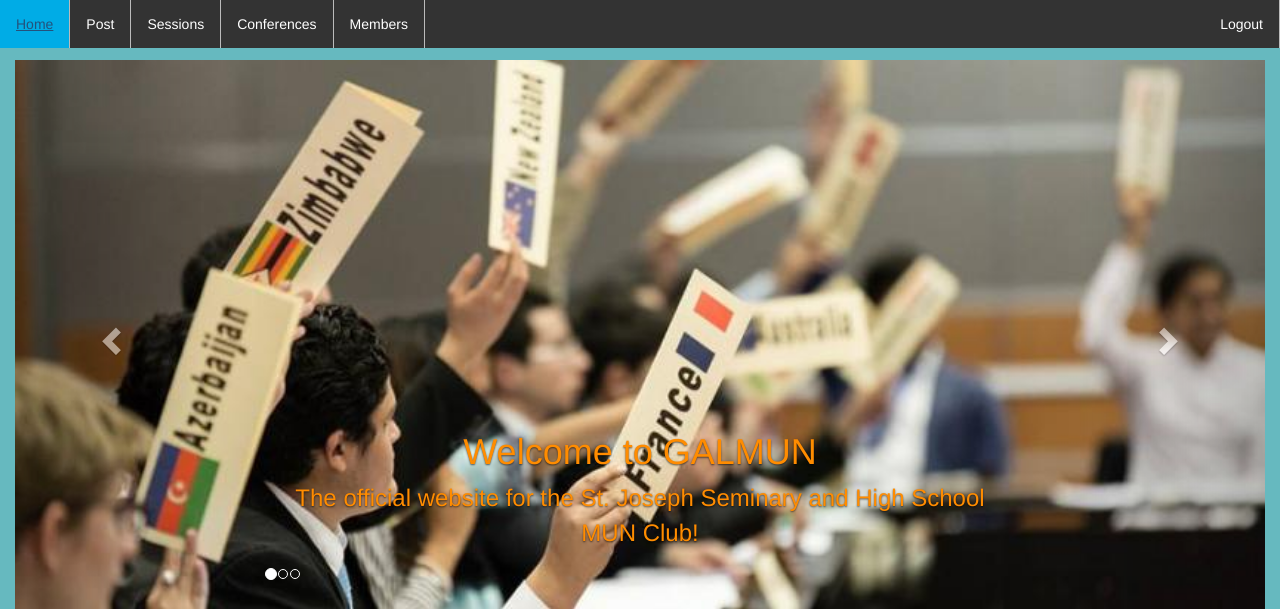
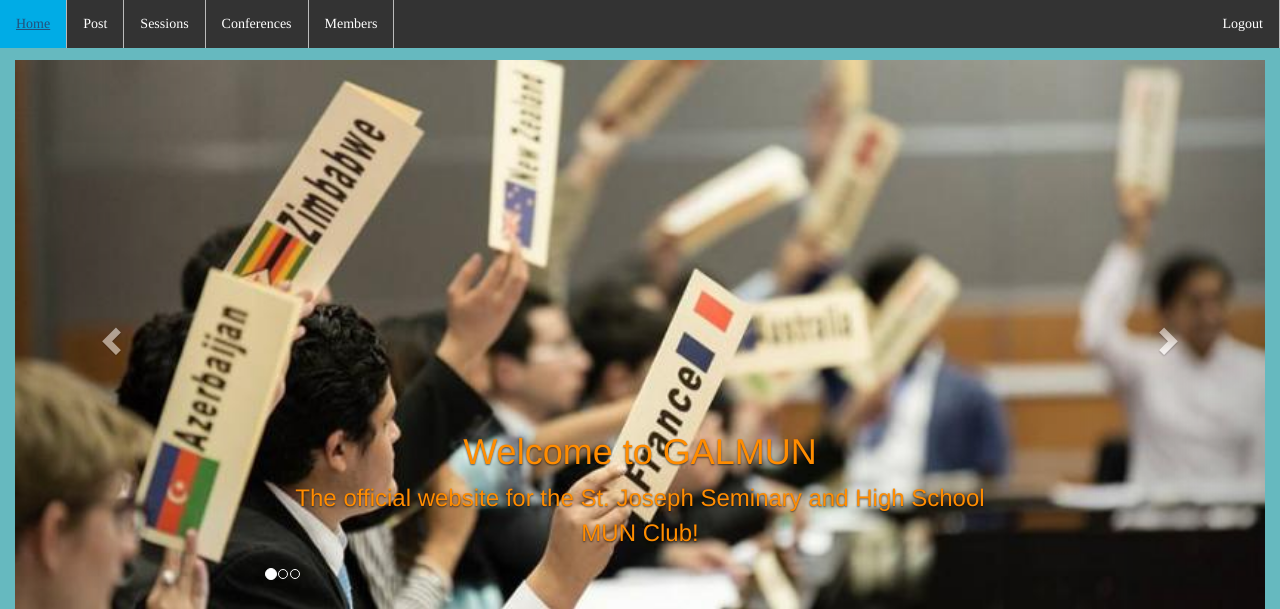
Before and after one commit to naim18-meet/cd-lab3-y2yl2, a Flask app: page /home in a window 1280 px wide. Shown: the top 609 px of the page. Run offline with Flask 2, Linux system fonts and the light colour scheme; some libraries are stand-ins or nearby versions.

Commit message:
Almost done

```diff
--- a/static/stylesheets/conferences_style.css
+++ b/static/stylesheets/conferences_style.css
@@ -17,6 +17,7 @@
     text-align: center;
     padding: 14px 16px;
     text-decoration: none;
+    font-family: Times;
 }
 
 li a:hover {
--- a/static/stylesheets/home_style.css
+++ b/static/stylesheets/home_style.css
@@ -17,6 +17,7 @@
     text-align: center;
     padding: 14px 16px;
     text-decoration: none;
+    font-family: Times;
 }
 
 li a:hover {
--- a/static/stylesheets/members_style.css
+++ b/static/stylesheets/members_style.css
@@ -17,6 +17,7 @@
     text-align: center;
     padding: 14px 16px;
     text-decoration: none;
+    font-family: Times;
 }
 
 li a:hover {
--- a/static/stylesheets/post_style.css
+++ b/static/stylesheets/post_style.css
@@ -17,6 +17,7 @@
     text-align: center;
     padding: 14px 16px;
     text-decoration: none;
+    font-family: Times;
 }
 
 li a:hover {
--- a/static/stylesheets/sessions_style.css
+++ b/static/stylesheets/sessions_style.css
@@ -17,6 +17,7 @@
     text-align: center;
     padding: 14px 16px;
     text-decoration: none;
+    font-family: Times;
 }
 
 li a:hover {
```
